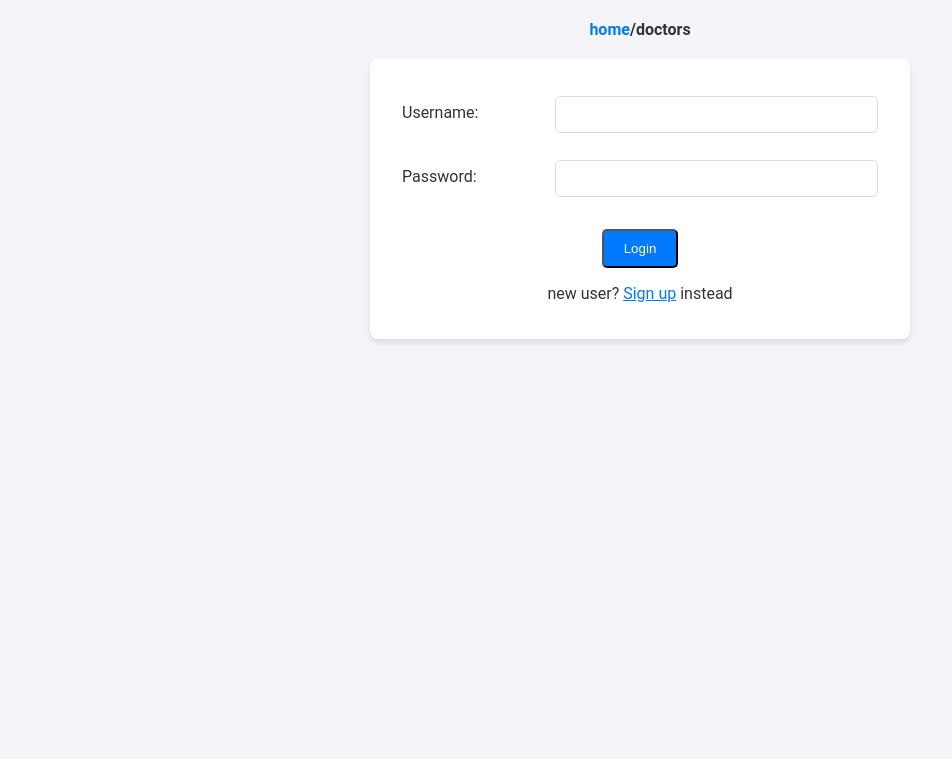
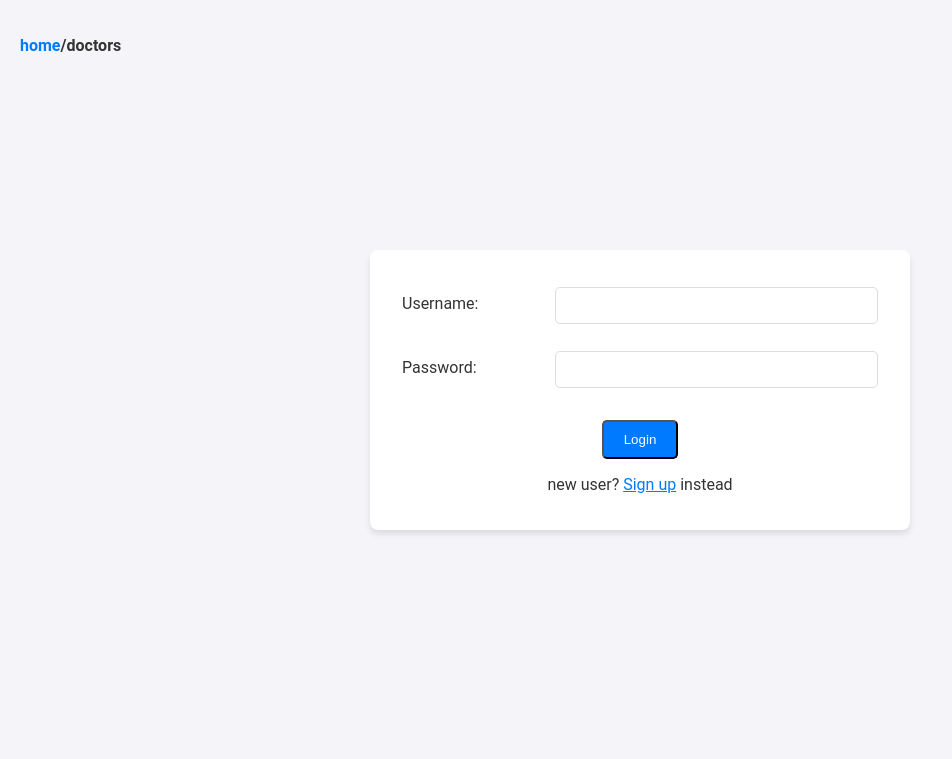
Before and after one commit to thesophile/appoint, a Django app: page /doctors/ in a window 1280 px wide. Shown: the top 759 px of the page, without its empty margins (0-952 px from the left). Run offline with Django 4.2, Linux system fonts and the light colour scheme.

Commit message:
style: centering

```diff
--- a/static/doctors2.css
+++ b/static/doctors2.css
@@ -5,11 +5,16 @@ body {
     padding: 20px;
     color: #333;
     text-align: center;
+    /* important */
+    margin: 0;
 }
 
 .path {
     font-size: 1em;
     margin-bottom: 20px;
+    position: absolute;
+    top: 20px;
+    left: 20px;
 }
 
 .path a {
@@ -22,12 +27,22 @@ body {
 }
 
 .center {
+    display: flex;
+    justify-content: center;
+    align-items: center;
+    height: calc(100vh - 60px);
+    /* adjust if needed */
+}
+
+.wrapper {
     max-width: 500px;
     margin: 0 auto;
     padding: 20px;
     background-color: white;
     border-radius: 8px;
     box-shadow: 0px 4px 6px rgba(0, 0, 0, 0.1);
+    max-width: 500px;
+    width: 100%;
 }
 
 .box table {
@@ -40,7 +55,8 @@ table td {
     font-size: 1em;
 }
 
-input[type="text"], input[type="password"] {
+input[type="text"],
+input[type="password"] {
     width: 100%;
     padding: 10px;
     margin-top: 5px;
--- a/static/style2.css
+++ b/static/style2.css
@@ -4,12 +4,16 @@ body {
     background-color: #f4f4f9;
     color: #333;
     text-align: center;
+
+    display: flex;
+    justify-content: center;
+    align-items: center;
+    height: 100vh;
 }
 
 .main {
     padding: 20px;
     max-width: 800px;
-    margin: 0 auto;
 }
 
 h1 {
--- a/templates/doctors.html
+++ b/templates/doctors.html
@@ -10,11 +10,11 @@
         <h3 class="path"><a href="/">home</a>/doctors</h3>
 
 
-            <div class="center" style="display:{{login_display}};">
+            <div class="center">
+                <div class="wrapper" style="display:{{login_display}};">
                     <div class="box">
                         <form method="POST" >
                             {% csrf_token %}
-
                             <table>
                                 <tr>
                                     <td><label for="username">Username:</label></td>
@@ -36,10 +36,7 @@
                 </div>
 
 
-
-
                 <div class="info" style="display:{{patient_display}};">
-
                     <h2>Welcome Dr.{{doctor_qs.firstname}} {{doctor_qs.lastname}}</h2>
                     <ol class="patients">
                     {% for patient in patient_list %}
@@ -47,11 +44,10 @@
                     {% endfor %}
                     {{msg}}
                     </ol>
-
                     <a href="/doctors">
                         <div class="btn">Back</div>
                     </a>
-
+                </div>
             </div>
 
 
--- a/templates/patients.html
+++ b/templates/patients.html
@@ -9,7 +9,7 @@
     <body>
         <h3 class="path"><a href="/">home</a>/patients</h3>
 
-        <div class="ab_center">
+        <div class="wrapper">
             <form method="POST">
                 {% csrf_token %}
                 <div class="select_doctor">
```
Also changed, not shown: static/patients2.css (+16 -8 lines), db.sqlite3. Lines whose indentation alone changed are shown as unchanged.
